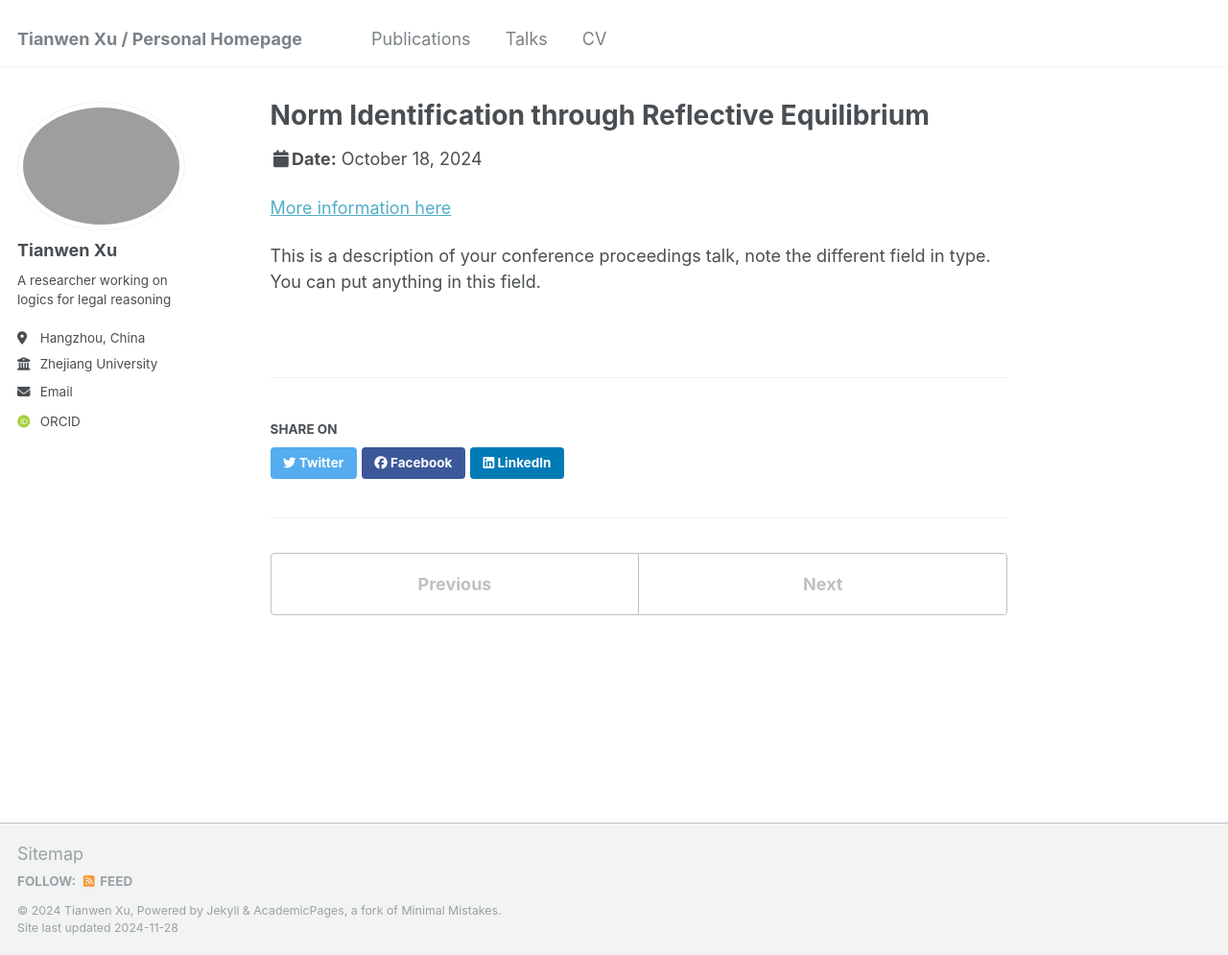
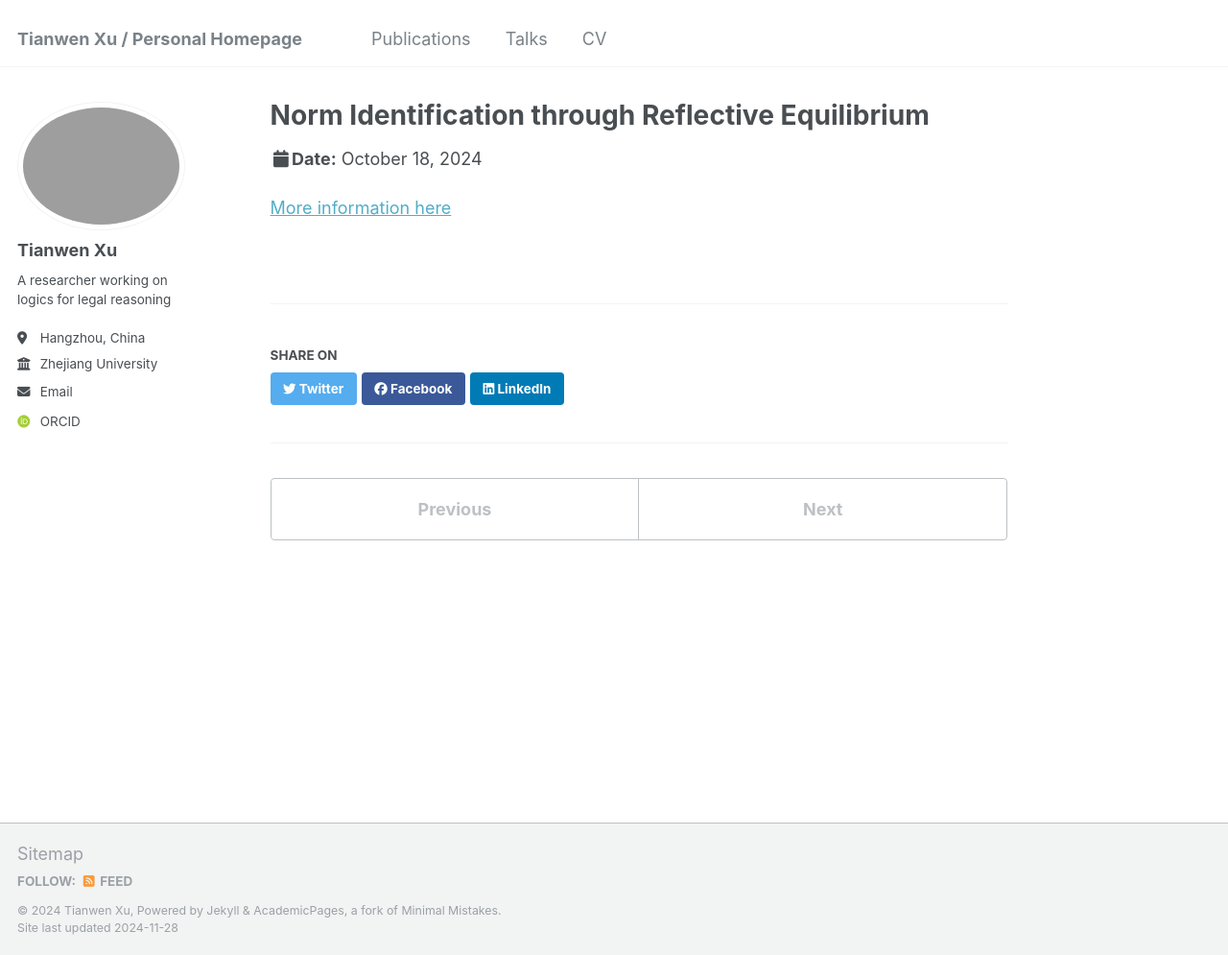
Before and after one commit to tianwenxu-lawlogic/tianwenxu-lawlogic.github.io, a Jekyll site: the page built from _talks/2024-10-18-norm-identification.md, in a window 1280 px wide and 995 px high. Shown: the whole window at 96% size. Built offline with Jekyll 4.4.1, drawn with Linux system fonts in a browser that asks for light colours; some web fonts are replaced.

Commit message:
Update 2024-10-18-norm-identification.md

```diff
--- a/_talks/2024-10-18-norm-identification.md
+++ b/_talks/2024-10-18-norm-identification.md
@@ -1,12 +1,10 @@
 ---
 title: "Norm Identification through Reflective Equilibrium"
 collection: talks
-type: "talk"
+type: "Talk"
 permalink: /talks/Norm Identification through Reflective Equilibrium
 venue: "Conference on Explanations, Norms and Insights for the Governance of Machine Agents (ENIGMA 2024)"
 date: 2024-10-18
 location: "Luxembourg"
 ---
 [More information here](https://icr.uni.lu/enigma2024/index.html)
-
-This is a description of your conference proceedings talk, note the different field in type. You can put anything in this field.
```
